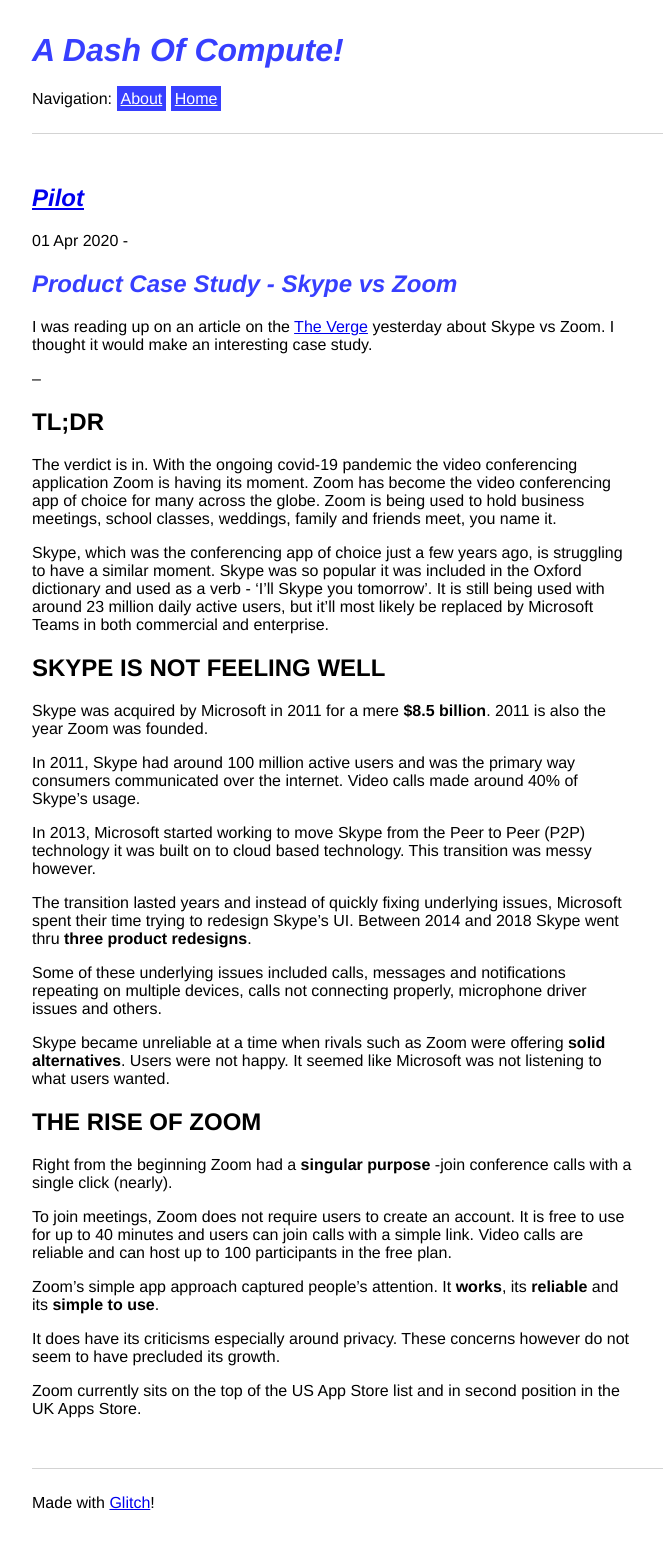
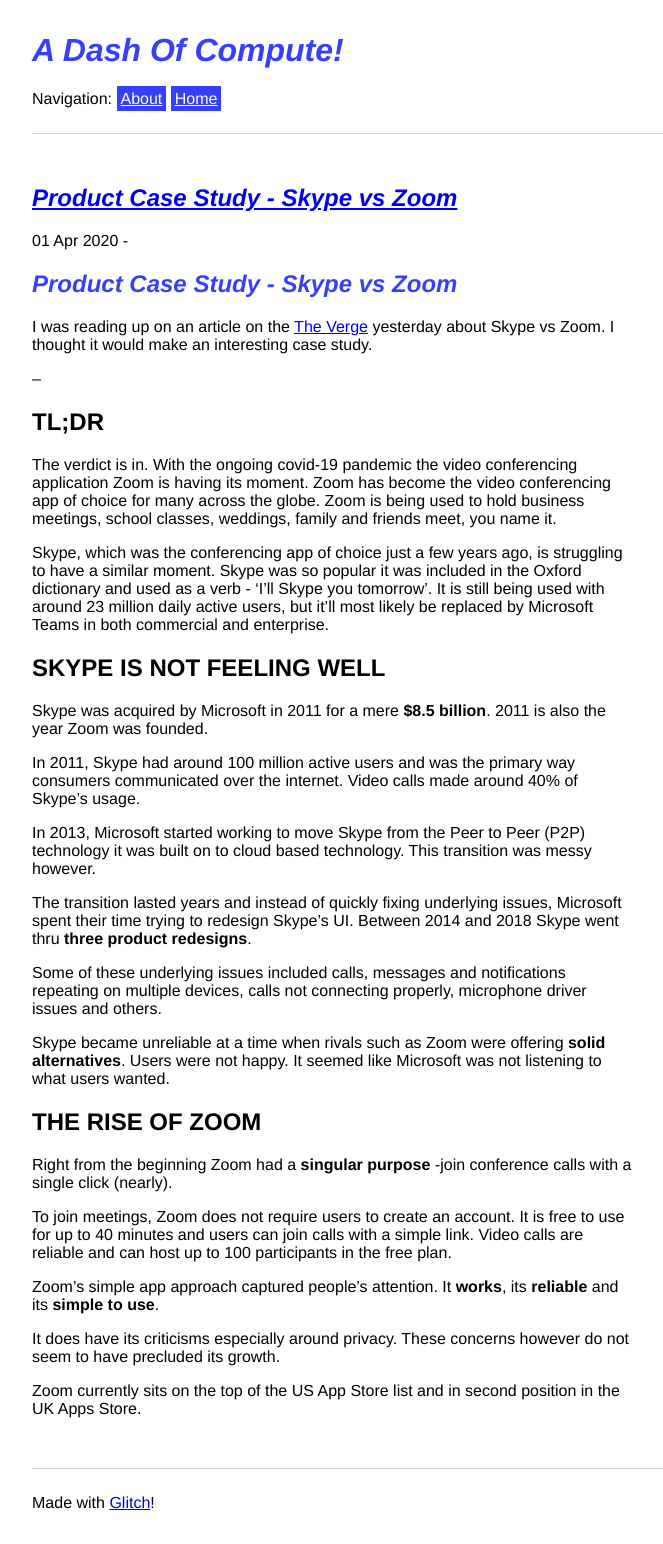
Before and after one commit to sautee/sautee.github.io, a Jekyll site: the page built from _posts/2020-04-01-skypezoom.md, in a window 1280 px wide. Shown: the whole page, without its empty margins (0-663 px from the left). Built offline with Jekyll 4.4.1, drawn with Linux system fonts in a browser that asks for light colours.

Commit message:
Update 2020-04-01-skypezoom.md

```diff
--- a/_posts/2020-04-01-skypezoom.md
+++ b/_posts/2020-04-01-skypezoom.md
@@ -1,6 +1,6 @@
 ---
 layout: post
-title: "Pilot"
+title: "Product Case Study - Skype vs Zoom"
 date: 2020-04-01
 ---
 
```
